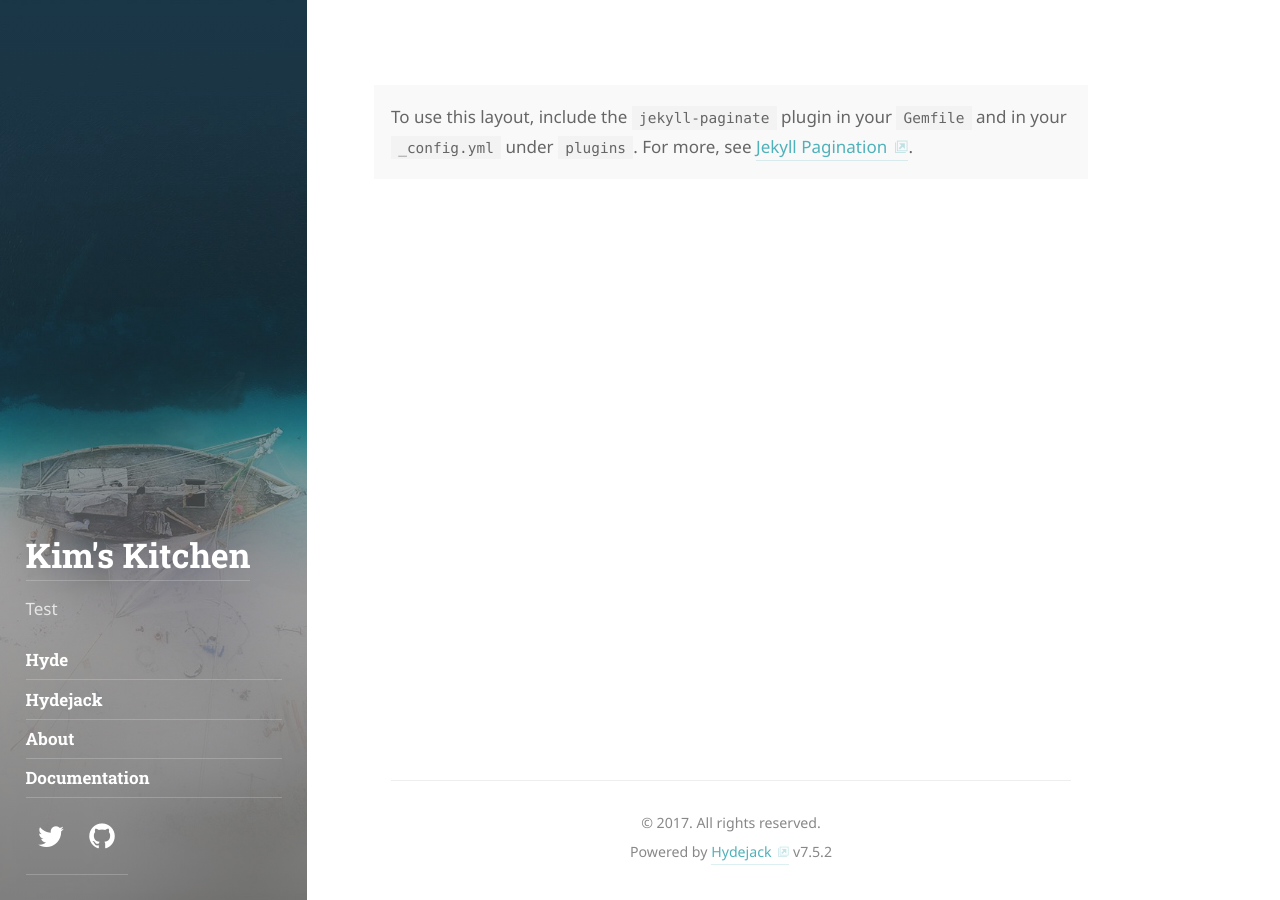
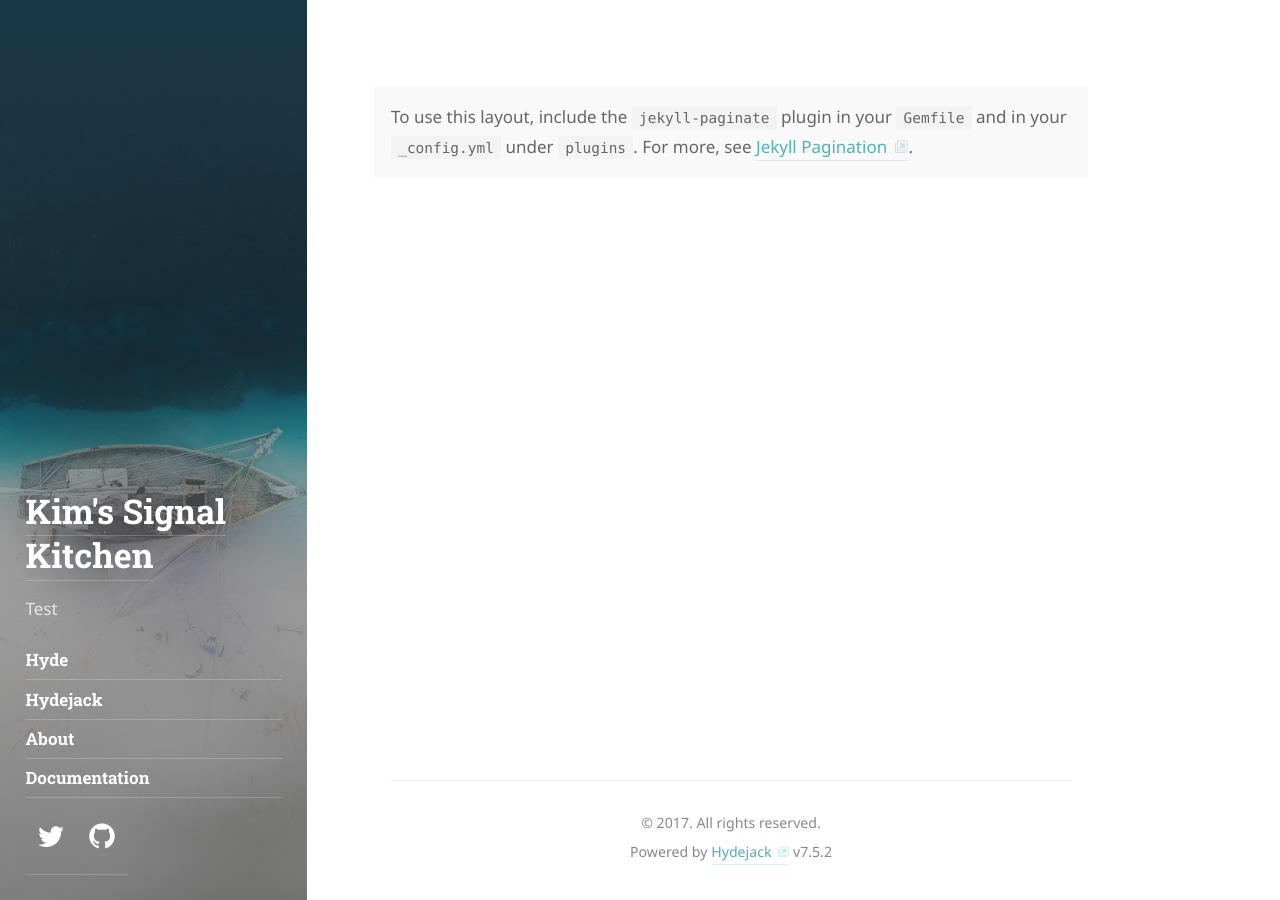
Before and after one commit to Kim-3957/Kim-3957.github.io, a Jekyll site: the page built from index.html, in a window 1280 px wide. Built offline with Jekyll 4.4.1, drawn with Linux system fonts in a browser that asks for light colours; some web fonts are replaced; the list of posts is cut into pages by our own code.

Commit message:
Update _config.yml

```diff
--- a/_config.yml
+++ b/_config.yml
@@ -22,7 +22,7 @@ baseurl:               ''
 lang:                  en
 
 # The title of your blog. Used in the sidebar and the browser tab.
-title:                 Kim's Kitchen
+title:                 Kim's Signal Kitchen
 
 # A short description (~150 chars) of the page used for the meta description tag.
 # Can use markdown, but no more than one paragraph (enforced by `>`)
```
